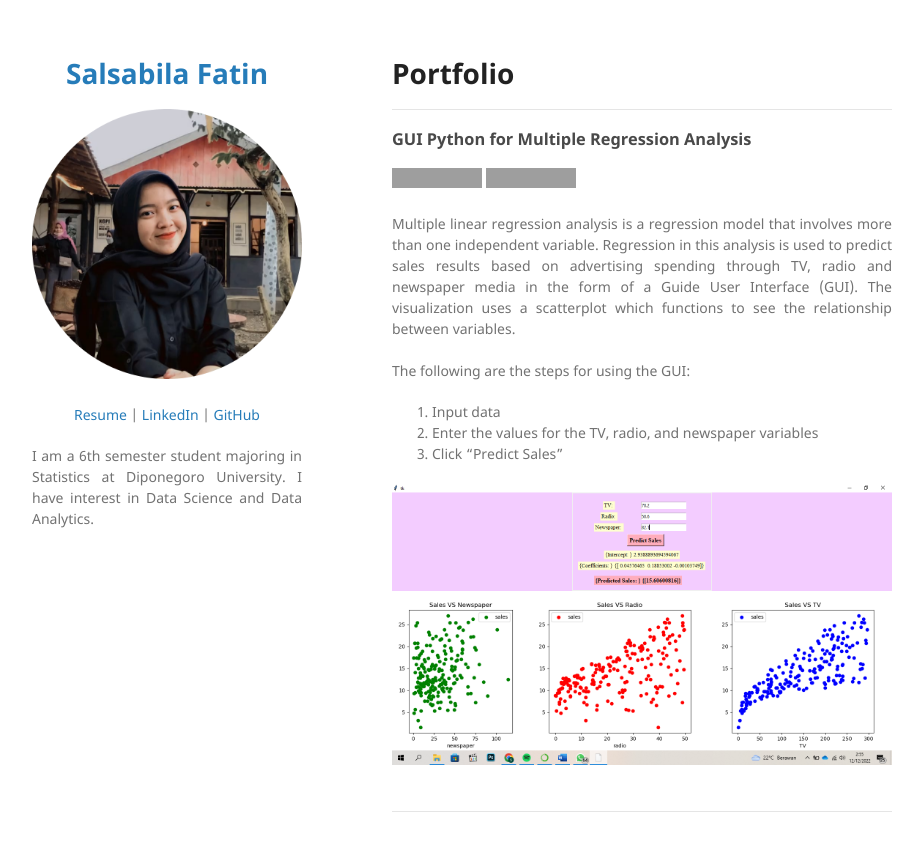
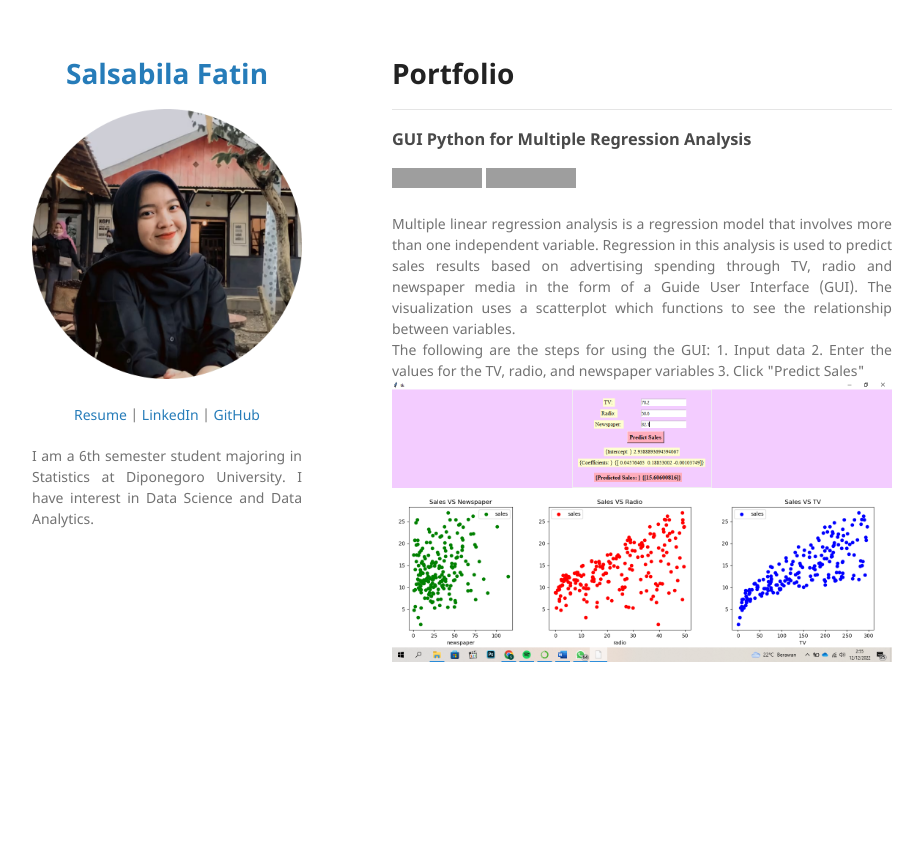
Before and after one commit to salsabilafatinn/salsabilafatinn.github.io, a Jekyll site: the page built from index.md, in a window 1280 px wide. Shown: the top 851 px of the page, without its empty margins (178-1101 px from the left). Built offline with Jekyll 4.4.1, drawn with Linux system fonts in a browser that asks for light colours; our own code applies the rules of GitHub Pages for plain Markdown files; grey boxes are pictures that could not be loaded.

Commit message:
Update index.md

```diff
--- a/index.md
+++ b/index.md
@@ -7,12 +7,11 @@
 
 
 <div style="text-align: justify">Multiple linear regression analysis is a regression model that involves more than one independent variable. Regression in this analysis is used to predict sales results based on advertising spending through TV, radio and newspaper media in the form of a Guide User Interface (GUI). The visualization uses a scatterplot which functions to see the relationship between variables.</div>
-<br>
-The following are the steps for using the GUI:
+
+<div style="text-align: justify">The following are the steps for using the GUI:
 1. Input data
 2. Enter the values for the TV, radio, and newspaper variables
-3. Click "Predict Sales"
+3. Click "Predict Sales"</div>
+
 <center><img src="images/gui.png"></center>
 <br>
-
----
```
